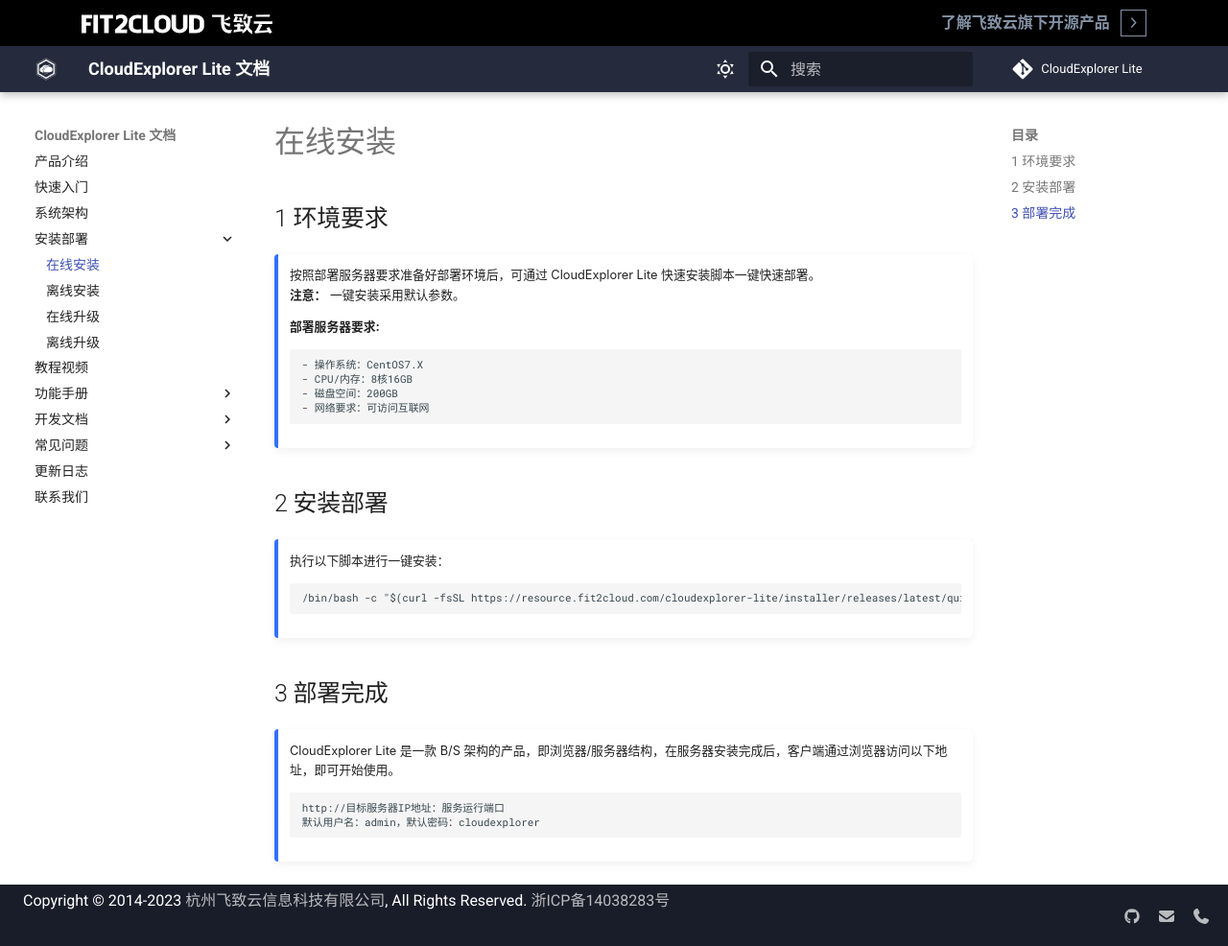
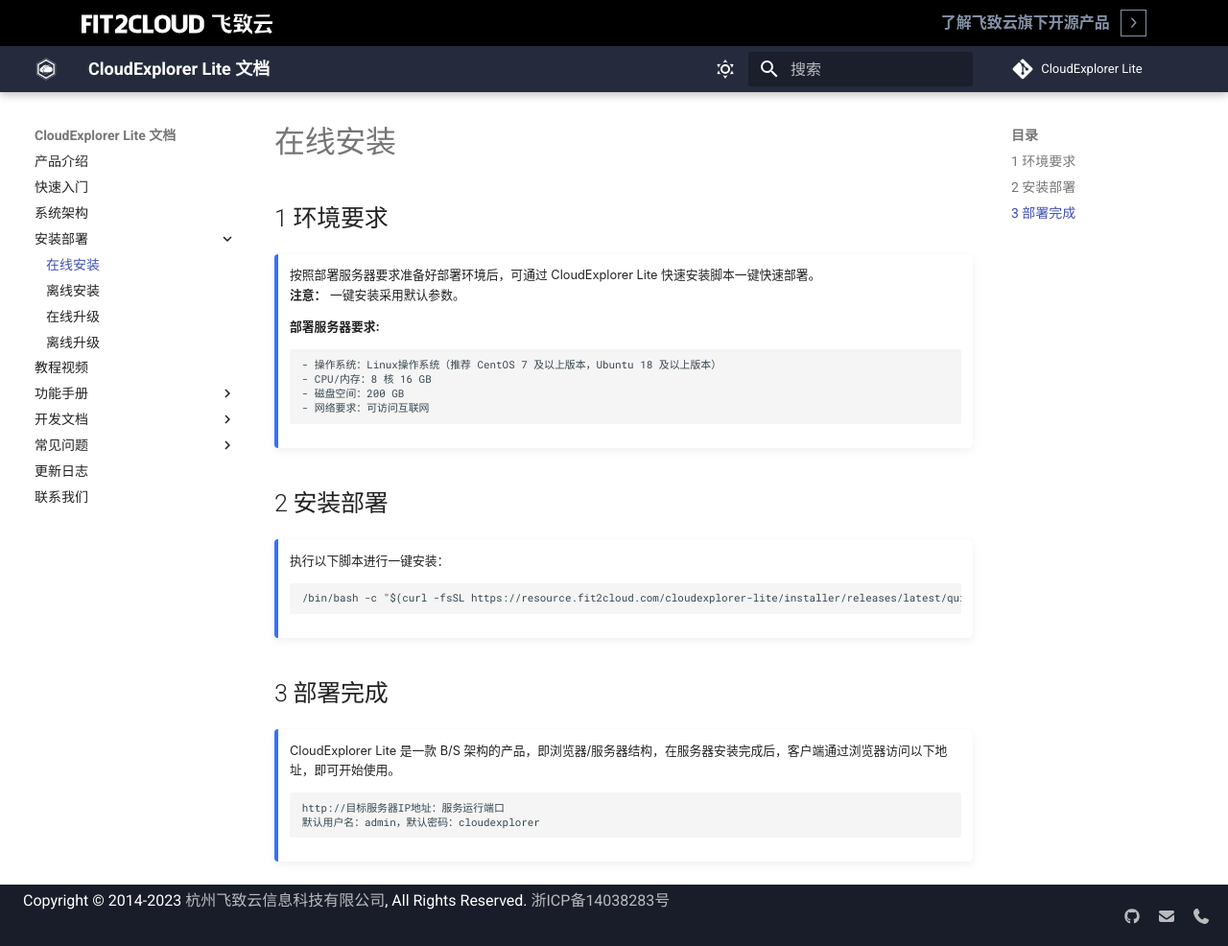
Before and after one commit to CloudExplorer-Dev/docs, an MkDocs documentation site: the page built from docs/installation/online_installation.md, in a window 1280 px wide and 986 px high. Shown: the whole window at 96% size. Built offline with MkDocs 1.6.1 and Material for MkDocs 9.7.7, drawn with Linux system fonts in a browser that asks for light colours; the version menu is left out.

Commit message:
修改安装部署文件

````diff
--- a/docs/installation/online_installation.md
+++ b/docs/installation/online_installation.md
@@ -7,9 +7,9 @@
 
     **部署服务器要求:**
     ```
-    - 操作系统：CentOS7.X
-    - CPU/内存：8核16GB
-    - 磁盘空间：200GB
+    - 操作系统：Linux操作系统（推荐 CentOS 7 及以上版本，Ubuntu 18 及以上版本）
+    - CPU/内存：8 核 16 GB
+    - 磁盘空间：200 GB
     - 网络要求：可访问互联网
     ```
 
````
Also changed, not shown: docs/installation/offline_installation.md (+3 -3 lines), docs/quick_start.md (+3 -3 lines).
